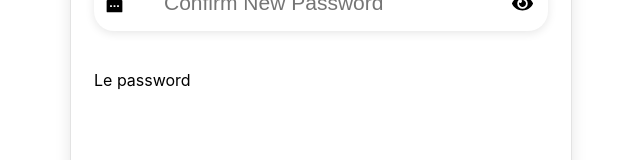
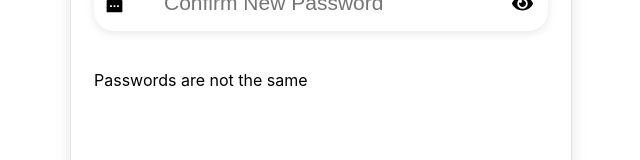
Before and after one commit to Marion-H/login-form, a React (Create React App) app: page /reset/1 in a window 1280 px wide. Shown: the part 440-600 px from the top of the page, without its empty margins (319-959 px from the left). Built offline with nearby package versions, Linux system fonts and the light colour scheme.

Commit message:
add function for check if password is the same in the input for change password

```diff
--- a/src/components/FormPasswordChange.jsx
+++ b/src/components/FormPasswordChange.jsx
@@ -37,7 +37,7 @@ function FormPasswordChange() {
             keyName="confirmPassword"
             placeholder="Confirm New Password"
           />
-            { !pwdIsSame && <p>Le password</p> }
+            { !pwdIsSame && <p>Passwords are not the same</p> }
            <ButtonSign text="Reset password" type="submit" disabled={!pwdIsSame}/>
 
         </form>
```
